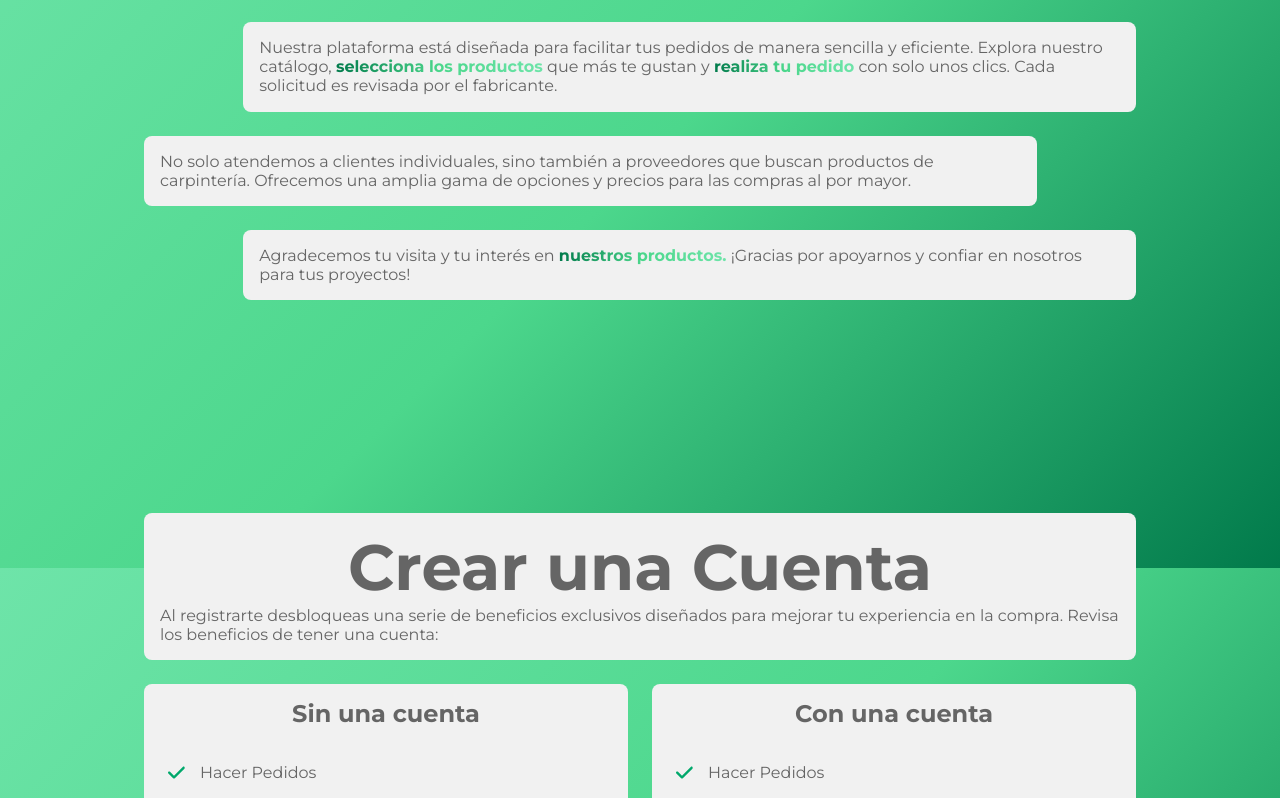
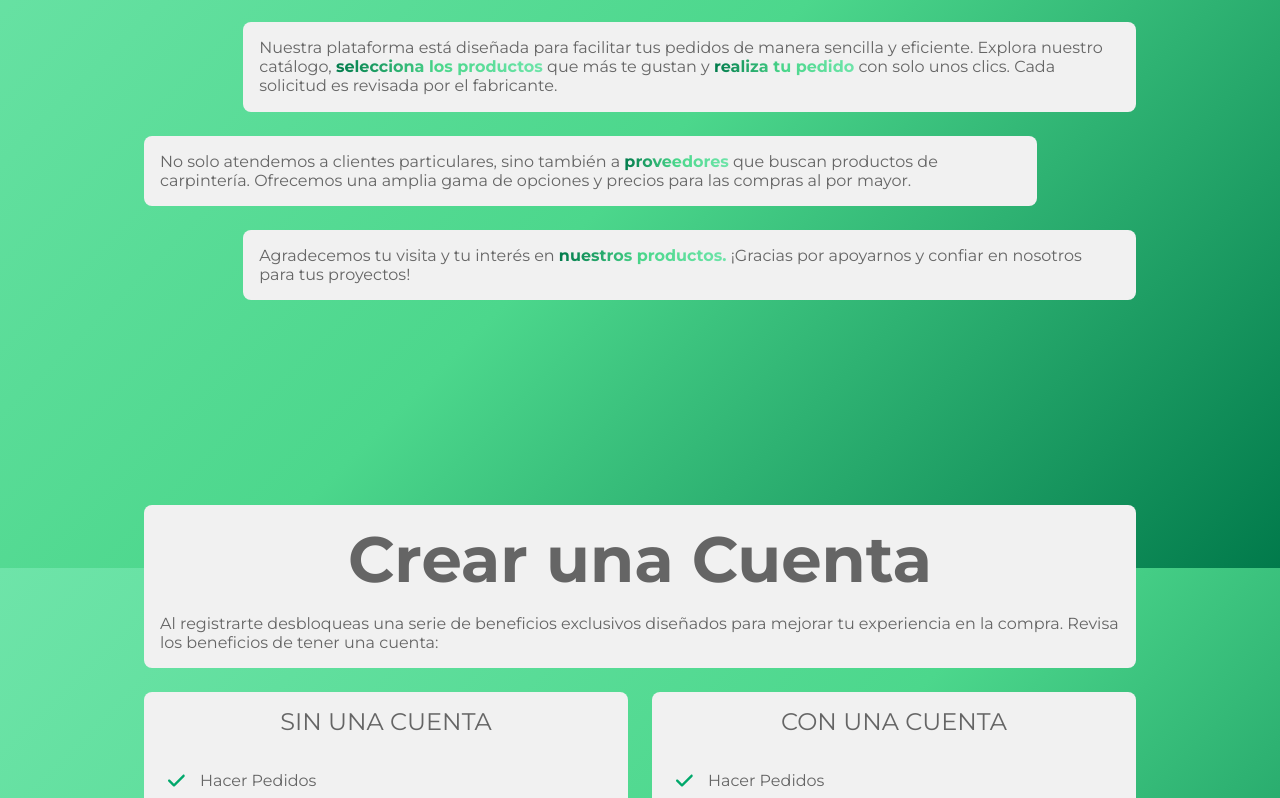
Before and after one commit to KevinStockmanns/App-Eccomerce, an Angular app: page /home in a window 1280 px wide. Shown: the part 1082-1880 px from the top of the page. Built offline with nearby package versions, Linux system fonts and the light colour scheme.

Commit message:
Contenido del Home

```diff
--- a/src/app/pages/home/home.component.css
+++ b/src/app/pages/home/home.component.css
@@ -5,7 +5,7 @@
     min-height: calc(100vh - var(--headerHeight));
 }
 main > section{
-    padding: 2rem 1rem;
+    padding: 5rem 1rem;
     display: grid;
     align-content: center;
     gap: 1.5rem;
@@ -153,6 +153,8 @@ section > h2{
     gap: 1.5rem;
 }
 .incentive-register-header{
+    display: grid;
+    gap: 1rem;
     background-color: var(--bgColor);
     border-radius: var(--borderrMid);
     padding: 1rem;
@@ -170,6 +172,8 @@ section > h2{
     text-align: center;
     margin-bottom: 2rem;
     font-size: 1.5rem;
+    text-transform: uppercase;
+    font-weight: normal;
 }
 .incentive-register-body .beneficios{
     display: grid;
--- a/src/app/pages/home/home.component.html
+++ b/src/app/pages/home/home.component.html
@@ -81,7 +81,7 @@
             Nuestra plataforma está diseñada para facilitar tus pedidos de manera sencilla y eficiente. Explora nuestro catálogo, <strong>selecciona los productos</strong> que más te gustan y <strong>realiza tu pedido</strong> con solo unos clics. Cada solicitud es revisada por el fabricante.
         </p>
         <p data-aos="fade-down-left">
-            No solo atendemos a clientes individuales, sino también a proveedores que buscan productos de carpintería. Ofrecemos una amplia gama de opciones y precios para las compras al por mayor.
+            No solo atendemos a clientes particulares, sino también a <strong>proveedores</strong> que buscan productos de carpintería. Ofrecemos una amplia gama de opciones y precios para las compras al por mayor.
         </p>
         <p data-aos="fade-down-right">
             Agradecemos tu visita y tu interés en <strong>nuestros productos.</strong> ¡Gracias por apoyarnos y confiar en nosotros para tus proyectos!
```
